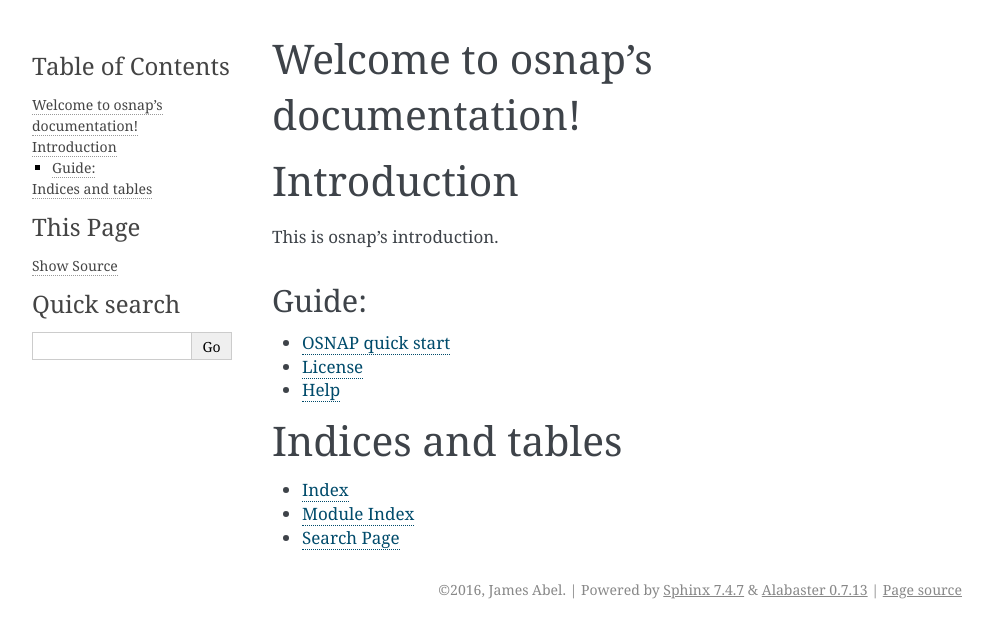
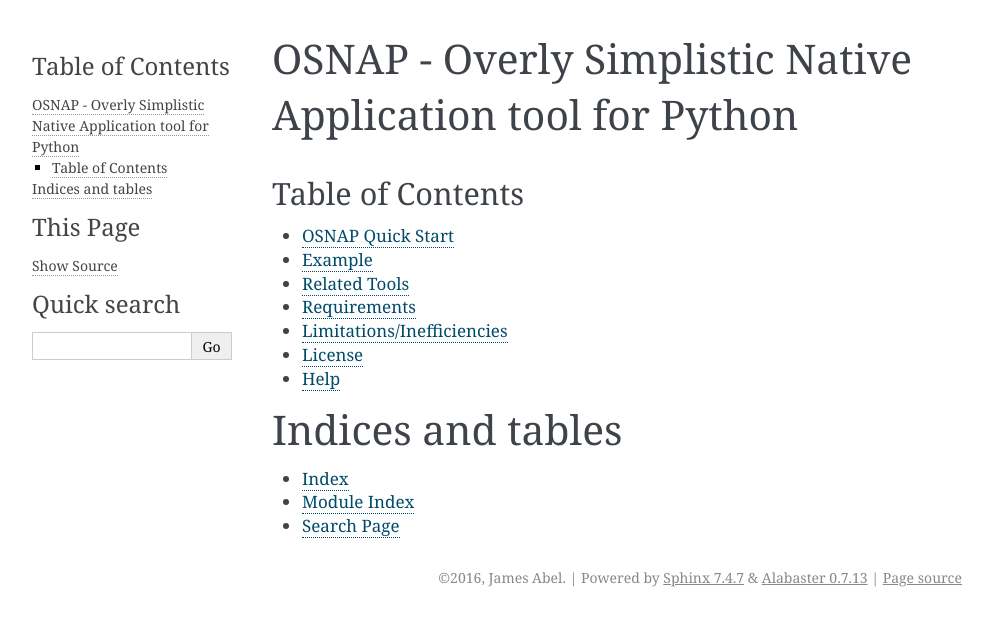
Before and after one commit to jamesabel/osnap, a Sphinx documentation site: the page built from docs/source/index.rst, in a window 1280 px wide. Shown: the top 638 px of the page, without its empty margins (148-1140 px from the left). Built offline with Sphinx 7.4.7, drawn with Linux system fonts in a browser that asks for light colours.

Commit message:
doc update

```diff
--- /dev/null
+++ b/docs/source/example.rst
@@ -0,0 +1,5 @@
+
+Example
+=======
+
+See `test_example <https://github.com/jamesabel/osnap/tree/master/test_example>`_ for an example.
--- a/docs/source/index.rst
+++ b/docs/source/index.rst
@@ -3,22 +3,20 @@
    You can adapt this file completely to your liking, but it should at least
    contain the root `toctree` directive.
 
-Welcome to osnap's documentation!
-=================================
+OSNAP - Overly Simplistic Native Application tool for Python
+============================================================
 
-Introduction
-============
-
-This is osnap's introduction.
-
-
-Guide:
-^^^^^^
+Table of Contents
+-----------------
 
 .. toctree::
     :maxdepth: 2
 
     quickstart
+    example
+    relatedtools
+    requirements
+    limitations
     license
     help
 
--- /dev/null
+++ b/docs/source/requirements.rst
@@ -0,0 +1,6 @@
+
+Requirements
+============
+
+- For Windows, `NSIS <http://nsis.sourceforge.net/>`_ must be installed on the development machine.  As of this writing,
+  Version 3 is used.
--- a/requirements.txt
+++ b/requirements.txt
@@ -1 +1,3 @@
 requests
+sphinx
+twine
--- /dev/null
+++ b/setup.cfg
@@ -0,0 +1,2 @@
+[metadata]
+description-file = readme.md
```
Also changed, not shown: docs/source/limitations.rst (added, +11 -0 lines), docs/source/quickstart.rst (+5 -3 lines), docs/source/relatedtools.rst (added, +22 -0 lines), readme.md (deleted, +0 -58 lines), setup.py (+6 -2 lines), 5 other files.
